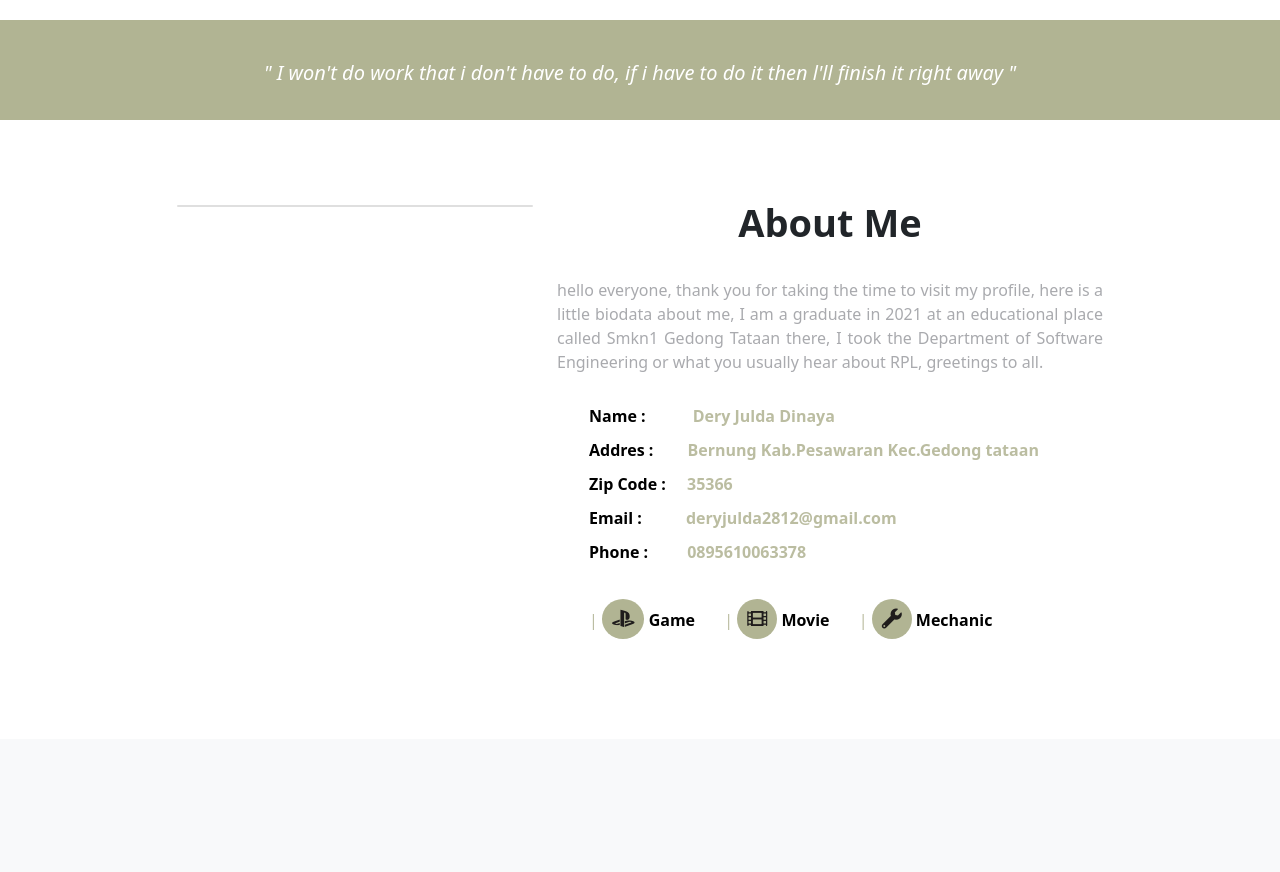
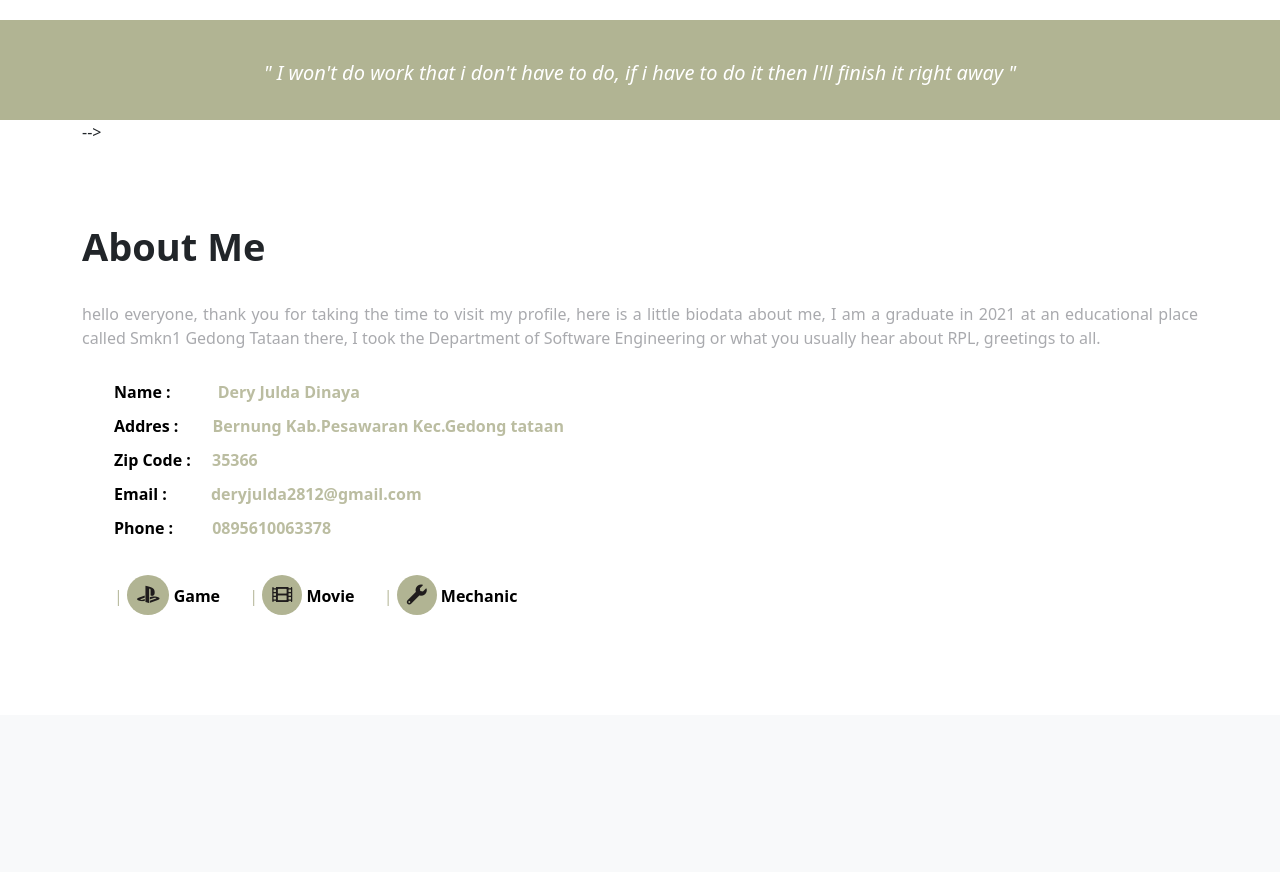
Before and after one commit to genzcode/deryjulda, a plain HTML site: page index.html in a window 1280 px wide. Shown: the part 780-1652 px from the top of the page. Drawn offline with nearby package versions, Linux system fonts and the light colour scheme; files whose address does not match are found by name.

Commit message:
index.html

```diff
--- a/index.html
+++ b/index.html
@@ -51,12 +51,12 @@
       <section id="about">
       <div class="container" data-aos="fade-up" data-aos-delay="100">
         <div class="row justify-content-center text-center">
-          <div class="col-md-4">
-            <div class="card ">
+<!--           <div class="col-md-12">
+<!--             <div class="card "> -->
 <!--               <img src="img/WhatsApp Image 2021-05-03 at 23.07.22.jpeg" class="shadow card-img-top" alt="projek 1" height="460px"> -->
-            </div>
-          </div>
-          <div class="col-md-6 ">
+<!--             </div> -->
+          </div> -->
+          <div class="col-md-12 ">
             <h2 style="font-weight:bold;">About Me</h2>
             <br>
             <p>hello everyone, thank you for taking the time to visit my profile, here is a little biodata about me, I am a graduate in 2021 at an educational place called Smkn1 Gedong Tataan there, I took the Department of Software Engineering or what you usually hear about RPL, greetings to all.
```
